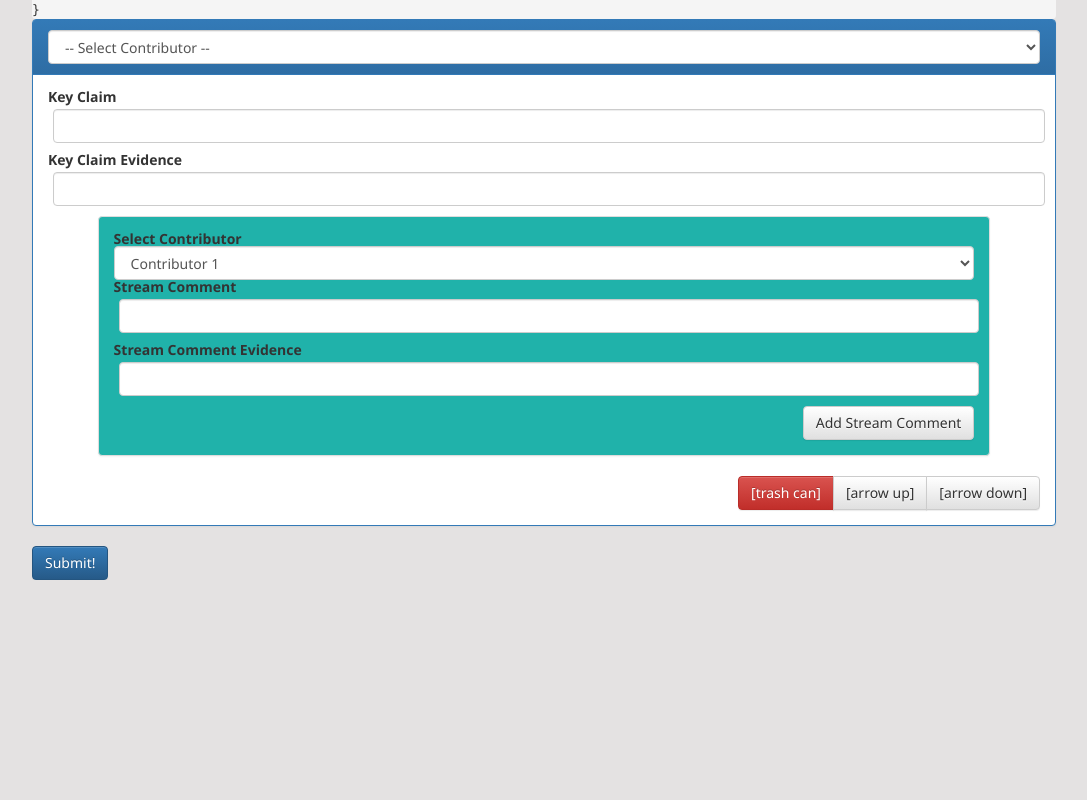
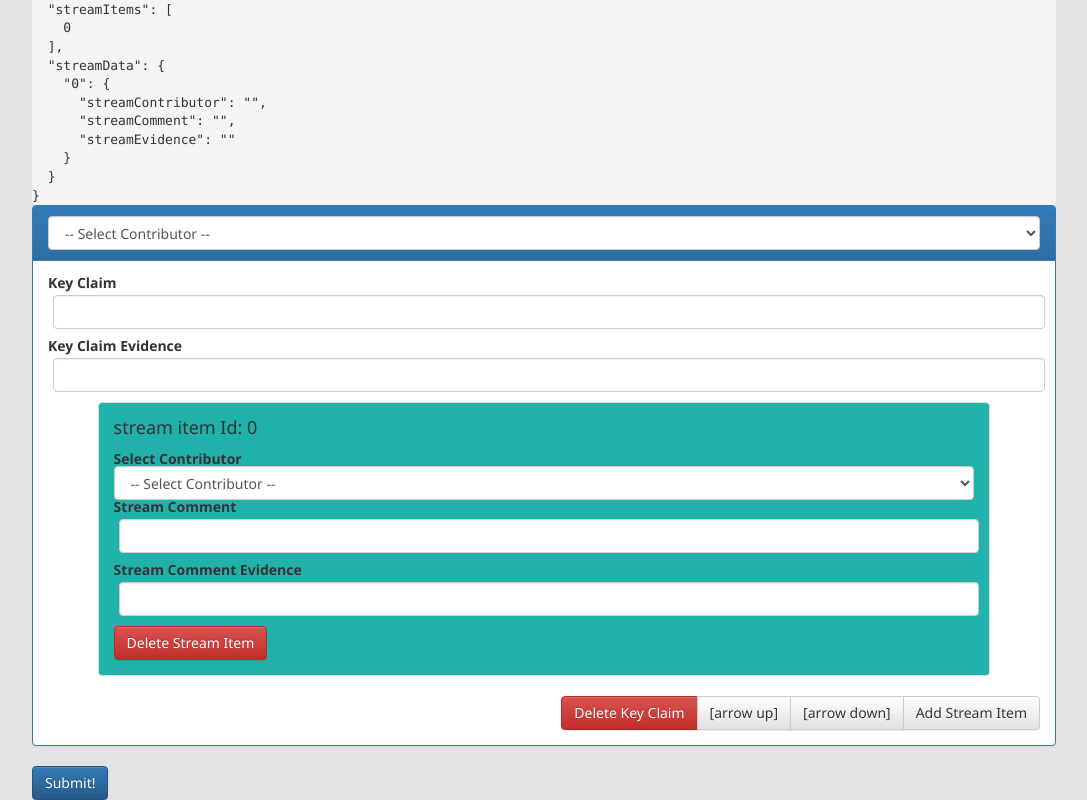
Before and after one commit to prime-hadar-policy-bytes/policy_bytes, a React (Create React App) app: page /topicEdit in a window 1280 px wide. Shown: the part 1576-2376 px from the top of the page, without its empty margins (96-1183 px from the left). Before the commit the page ends 2156 px from the top, so only its background shows below. Built offline with nearby package versions, Linux system fonts and the light colour scheme.

Commit message:
local state working well

```diff
--- a/src/components/Admin/TopicEdit/KeyClaimForm.jsx
+++ b/src/components/Admin/TopicEdit/KeyClaimForm.jsx
@@ -15,27 +15,69 @@ class KeyClaimForm extends Component {
             claimContributor: '',
             keyClaim: '',
             keyClaimEvidence: '',
-
-
+            streamItems: [0],
+            streamData: {
+                0: {
+                    streamContributor: '',
+                    streamComment: '',
+                    streamEvidence: '',
+                },
+            }
         }
     }
 
 
 
 //currying function to setState on change of form fields
-handleChange = (event) => {
-    this.setState({
-      [event.target.name]: event.target.value,
-    })
+    handleChange = (event) => {
+        this.setState({
+        [event.target.name]: event.target.value,
+        })
+    }
 
-  }
+
+//streamId selects the object to edit
+//input field names select the object key to edit
+//spread operators maintain old data
+    handleStreamChange = (event) => {
+        this.setState({
+            streamData: {
+                ...this.state.streamData,
+                [event.target.id]: {
+                    ...this.state.streamData[event.target.id],
+                    [event.target.name]: event.target.value
+                }
+            }
+        })
+    }
+
+//adding a new value to this.state.keyclaims that will be the ID of the new key claim
+    addStreamItem = () => {
+        let streamItemId = this.state.streamItems.length;
+        this.setState({
+            streamItems: [...this.state.streamItems, streamItemId]
+        })
+    }
 
 
 
   render() {
+
+//Looping through this.state.streamItems to see how many streamItems forms are needed
+    let streamItemIdArray = this.state.streamItems;
+    let streamItemForms = streamItemIdArray.map((streamItemId) => {
+      return <StreamItemForm key={streamItemId}
+                            streamItemId ={streamItemId}
+                            handleStreamChange={this.handleStreamChange}/>
+    })
+
+
+
+
     return (
       <div>
 {/* KEY CLAIM INPUTS */}
+
 
 {/* SHOW STATE ON DOM */}
           <pre>claim Id: {JSON.stringify(this.props.claimId, null, 2)}</pre>
@@ -58,13 +100,14 @@ handleChange = (event) => {
                 <FormControl onChange={this.handleChange} name="keyClaimEvidence" value={this.state.keyClaimEvidence} type="text"/>
 
 
-
-            <StreamItemForm />
+{/* Variable holding .map of <StreamItemForm>  */}
+            {streamItemForms}
 
               <ButtonGroup className="wireCommentButtons">
-                <Button bsStyle="danger">[trash can]</Button>
+                <Button bsStyle="danger">Delete Key Claim</Button>
                 <Button>[arrow up]</Button>
                 <Button>[arrow down]</Button>
+                <Button onClick={this.addStreamItem}>Add Stream Item</Button>
               </ButtonGroup>
 
             </Panel.Body>
--- a/src/components/Admin/TopicEdit/StreamItemForm.jsx
+++ b/src/components/Admin/TopicEdit/StreamItemForm.jsx
@@ -10,23 +10,36 @@ class StreamItemForm extends Component {
   render() {
     return (
       <div>
+
         {/* STREAM INPUTS */}
         <Panel className="wireStreamInput">
           <Panel.Body>
+          <h4>stream item Id: {JSON.stringify(this.props.streamItemId)}</h4>
+          <br/>
+
 
               <ControlLabel>Select Contributor</ControlLabel>
-              <FormControl componentClass="select" placeholder="select">
+              <FormControl componentClass="select"
+                            placeholder="select"
+                            id={this.props.streamItemId}
+                            name="streamContributor"
+                            onChange={this.props.handleStreamChange}>
+                  <option value="">-- Select Contributor --</option>
                   <option value="contributor1">Contributor 1</option>
                   <option value="contributor2">Contributor 2</option>
               </FormControl>
 
               <ControlLabel>Stream Comment</ControlLabel>
-              <FormControl type="text"/>
+              <FormControl onChange={this.props.handleStreamChange} id={this.props.streamItemId} name="streamComment" type="text"/>
+
               <ControlLabel>Stream Comment Evidence</ControlLabel>
-              <FormControl type="text"/>
-              <Button className="wireCommentButtons">Add Stream Comment</Button>
+              <FormControl onChange={this.props.handleStreamChange} id={this.props.streamItemId} name="streamEvidence" type="text"/>
+
+              <Button bsStyle="danger">Delete Stream Item</Button>
+
           </Panel.Body>
         </Panel>
+
       </div>
     )
   }
--- a/src/components/Admin/TopicEdit/TopicEdit.jsx
+++ b/src/components/Admin/TopicEdit/TopicEdit.jsx
@@ -56,9 +56,9 @@ addKeyClaim = () => {
 
   render() {
 
-    let keyClaimIds = this.state.keyClaims;
-
-    let keyClaimForms = keyClaimIds.map((keyClaimId) => {
+//Looping through this.state.keyclaims to see how many key claim forms are needed
+    let keyClaimIdArray = this.state.keyClaims;
+    let keyClaimForms = keyClaimIdArray.map((keyClaimId) => {
       console.log(keyClaimId);
 
       return <KeyClaimForm key={keyClaimId}
```
